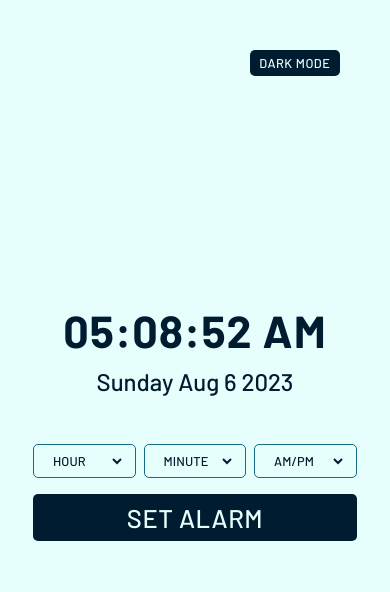
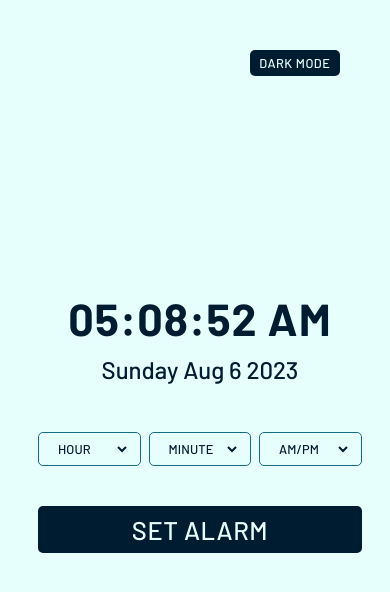
Before and after one commit to AnnaMara27/Alarm_Theme_Clock, a plain HTML site: page index.html in a window 390 px wide. Drawn offline with Linux system fonts and the light colour scheme.

Commit message:
fix positioning and update media query

```diff
--- a/style.css
+++ b/style.css
@@ -60,6 +60,7 @@ body {
   flex-direction: column;
   align-items: center;
   color: var(--primary-color);
+  margin: 0 auto;
   width: 500px;
   padding: 30px 50px;
   border-radius: 15px;
@@ -82,6 +83,7 @@ body {
   flex-direction: row;
   justify-content: space-between;
   width: 90%;
+  margin-bottom: 1.5rem;
 }
 
 .wrapper .content.disable {
@@ -148,7 +150,7 @@ body {
 @media (max-width: 500px) {
   .wrapper {
     width: 400px;
-    padding: 10px 20px;
+    padding: 20px;
   }
 
   .wrapper h1 {
```
